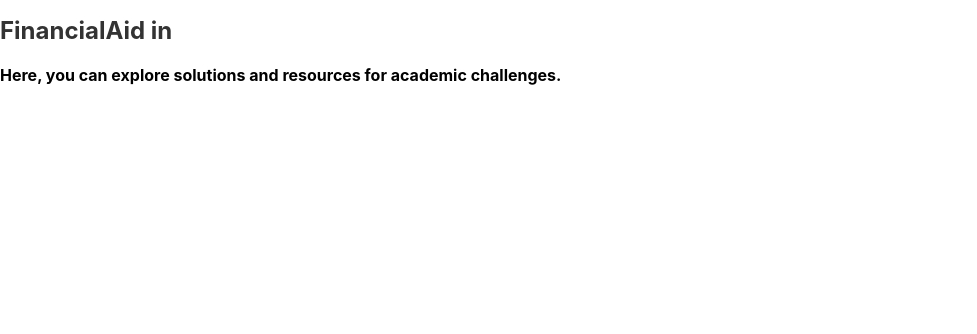
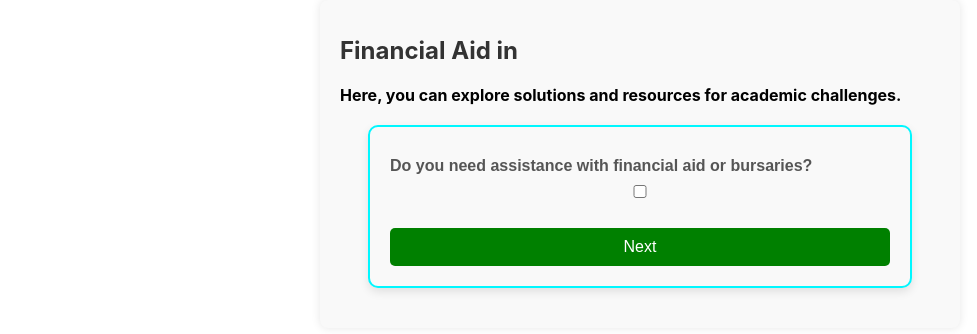
Before and after one commit to flash3105/ssa, a React (Create React App) app: page /financial-aid in a window 1280 px wide. Shown: the top 334 px of the page, without its empty margins (0-977 px from the left). Built offline with nearby package versions, Linux system fonts and the light colour scheme.

Commit message:
Update FinancialAid.js and survey added

```diff
--- a/src/Components/FinancialAid.js
+++ b/src/Components/FinancialAid.js
@@ -1,11 +1,94 @@
-import React from 'react';
+import React, { useState } from 'react';
+import axios from 'axios';
+import "./Survey.css";
+import { useNavigate } from "react-router-dom";
 
 const FinancialAid = () => {
+    const navigate = useNavigate();
     const selectedDepartment = localStorage.getItem('selectedDepartment'); // Retrieve department
+    const [formData, setFormData] = useState({
+        needsFinancialAid: false,
+        needsAidGuidance: false,
+        needsAidOfficer: false,
+    });
+    const [currentStep, setCurrentStep] = useState(0);
+
+    const handleChange = (e) => {
+        const { name, type, checked } = e.target;
+        setFormData((prev) => ({
+            ...prev,
+            [name]: type === "checkbox" ? checked : value,
+        }));
+    };
+
+    const handleNext = () => {
+        if (currentStep < 2) {
+            setCurrentStep((prevStep) => prevStep + 1);
+        }
+    };
+
+    const handlePrevious = () => {
+        setCurrentStep((prevStep) => prevStep - 1);
+    };
+
+    const handleSubmit = async (e) => {
+        e.preventDefault();
+
+        if (currentStep === 2 && !formData.needsFinancialAid) {
+            alert("Please fill in all required fields.");
+            return;
+        }
+
+        try {
+            const response = await axios.post("http://127.0.0.1:5000/api/saveSurvey", formData);
+            if (response.status === 200) {
+                alert("Survey submitted successfully!");
+                navigate("/");
+            } else {
+                alert("Failed to submit survey.");
+            }
+        } catch (error) {
+            console.error("Error submitting survey:", error);
+            alert("An error occurred while submitting the survey.");
+        }
+    };
+
     return (
-        <div>
-            <h1>FinancialAid in {selectedDepartment}</h1>
+        <div className="survey-container">
+            <h1>Financial Aid in {selectedDepartment}</h1>
             <p>Here, you can explore solutions and resources for academic challenges.</p>
+            <form onSubmit={handleSubmit}>
+                {/* Step 1: Need Financial Aid */}
+                {currentStep === 0 && (
+                    <div>
+                        <label>Do you need assistance with financial aid or bursaries?</label>
+                        <input type="checkbox" name="needsFinancialAid" onChange={handleChange} />
+                        <button type="button" onClick={handleNext}>Next</button>
+                    </div>
+                )}
+
+                {/* Step 2: Guidance Options */}
+                {currentStep === 1 && formData.needsFinancialAid && (
+                    <div>
+                        <label>Would you like guidance on:</label>
+                        <br />
+                        <input type="checkbox" name="needsAidGuidance" onChange={handleChange} /> Applying for financial aid?
+                        <br />
+                        <input type="checkbox" name="needsAidOfficer" onChange={handleChange} /> Meeting a financial aid officer?
+                        <br />
+                        <button type="button" onClick={handlePrevious}>Previous</button>
+                        <button type="button" onClick={handleNext}>Next</button>
+                    </div>
+                )}
+
+                {/* Step 3: Submit */}
+                {currentStep === 2 && (
+                    <div>
+                        <button type="button" onClick={handlePrevious}>Previous</button>
+                        <button type="submit">Submit</button>
+                    </div>
+                )}
+            </form>
         </div>
     );
 };
```
